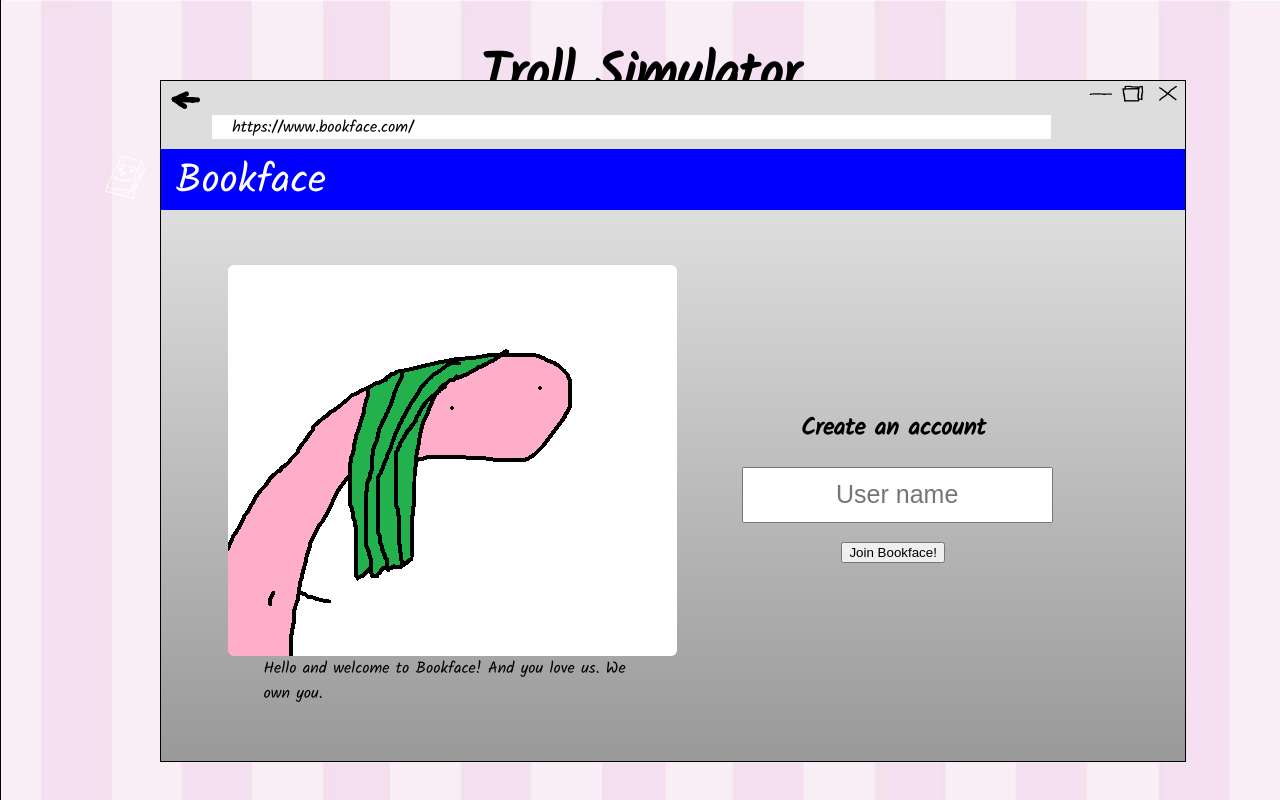
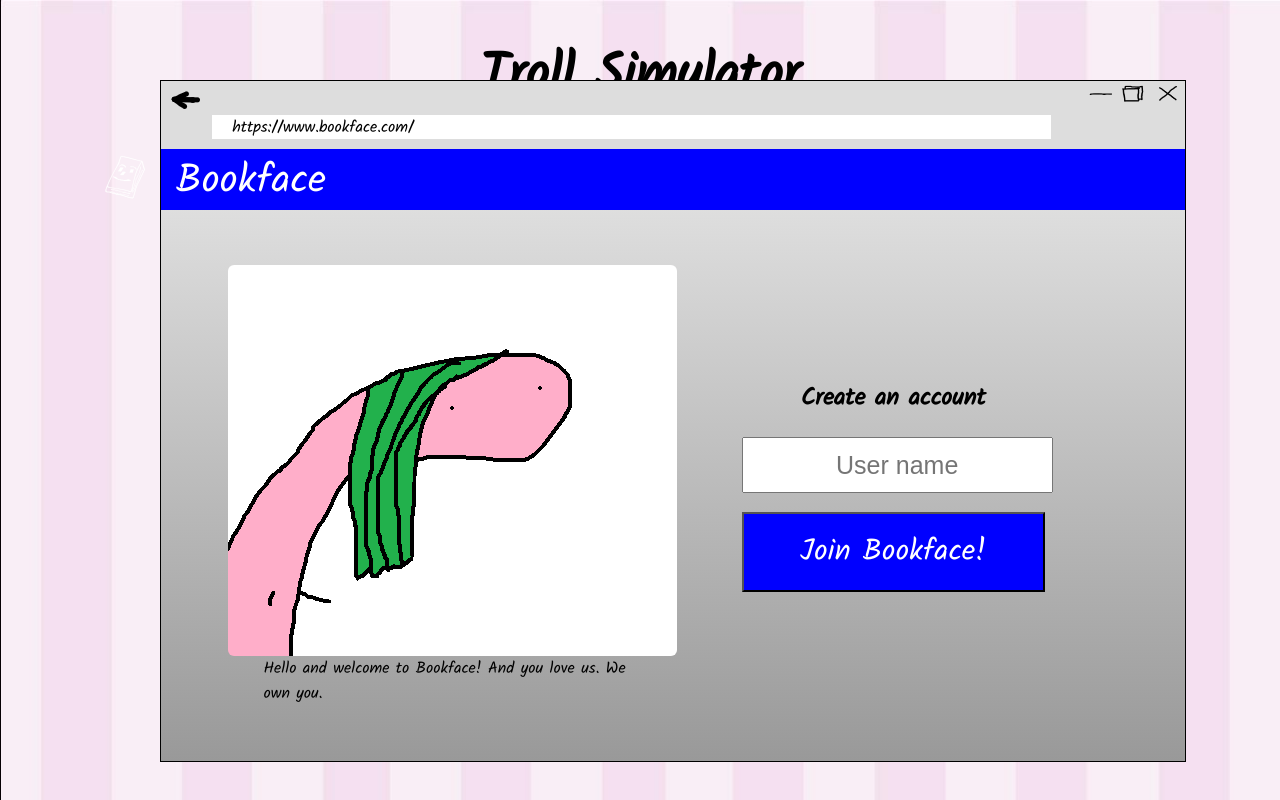
Before and after one commit to perblawiik/the-cake, a React (Create React App) app: page / in a window 1280 px wide. Built offline with nearby package versions, Linux system fonts and the light colour scheme.

Commit message:
Opppppspssss

```diff
--- a/src/js/classes/LoginPage.js
+++ b/src/js/classes/LoginPage.js
@@ -65,7 +65,7 @@ class LoginPage extends Component {
                         </label>
                     </div>
 
-                    <button value="Submit" className={submitClasses} onClick={this.readSubmitButton.bind(this)} style={{order: '6'}}>
+                    <button value="Submit" className={'substyle'} onClick={this.readSubmitButton.bind(this)} style={{order: '6'}}>
                         Join Bookface!
                     </button>
                 </div>
```
